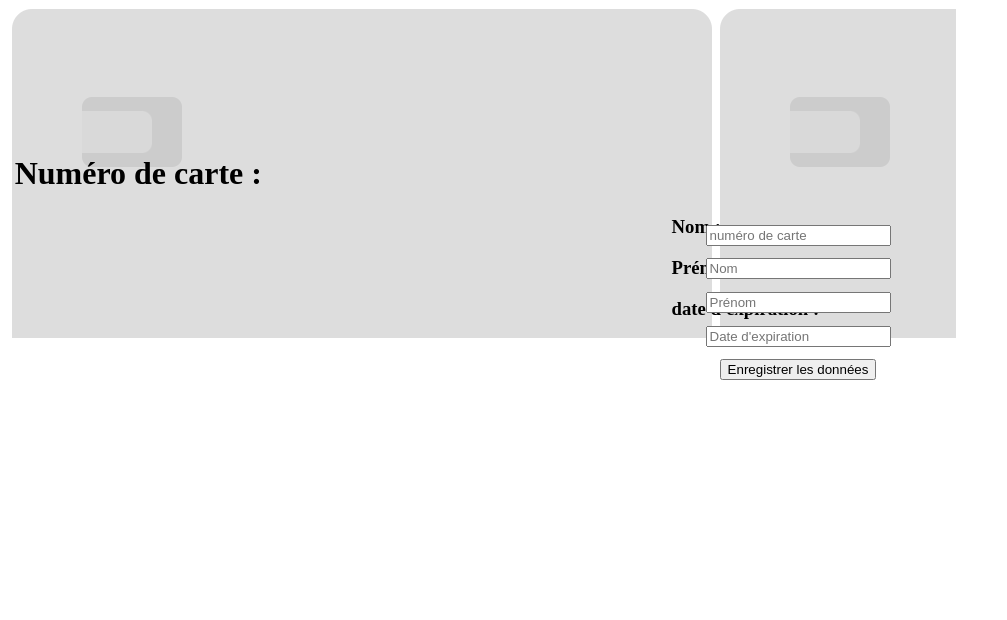
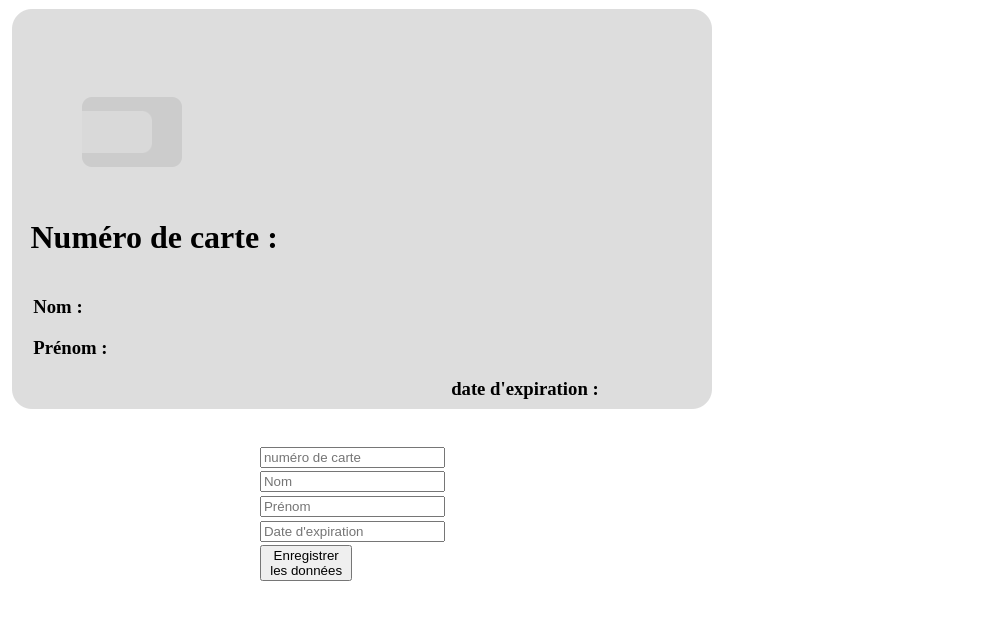
Before and after one commit to Adrienbouchet974/Credit-card-JS, a website: page index.html in a window 1280 px wide. Shown: the whole page, without its empty margins (0-1007 px from the left). Drawn offline with nearby package versions, Linux system fonts and the light colour scheme; files that its build step writes are made by us from their sources.

Commit message:
Ajout de style.

```diff
--- a/assets/scss/app.scss
+++ b/assets/scss/app.scss
@@ -1,28 +1,37 @@
 .credit_card {
+    width: 100%;
+    height: 20%;
     background: url('../images/template_credit_card.png');
-    margin-right: 25%;
+    background-size: auto;
     display: flex;
-    align-items: center;
-    h1 {
-        margin-left: 1%;
-    }
+    flex-direction: column;
+    background-repeat: no-repeat;
     .title {
+        padding-top: 15%;
         height: 10%;
-        width: 70%;
+        width: 89%;
+        h1 {
+            width: 98%;
+            margin-left: 2%;
+        }
     }
     .info {
         display: block;
-        margin-left: 0;
-        margin-top: 20%;
+        margin-left: 2%;
+        width: 87%;
+        .expiration {
+            margin-left: 38%;
+        }
     }
 }
+
+
 form {
-    .form{
+    // .form{
         display: flex;
         flex-direction: column;
         align-items: center;
-        margin-top: -10%;
-        margin-left: 50%;
+        margin-left: 3%;
         div {
             margin-right: 50%;
             margin-top: 2%;
@@ -31,5 +40,5 @@ form {
             margin-right: 50%;
             margin-top: 2%;
         }
-    }
+    // }
 }
```
